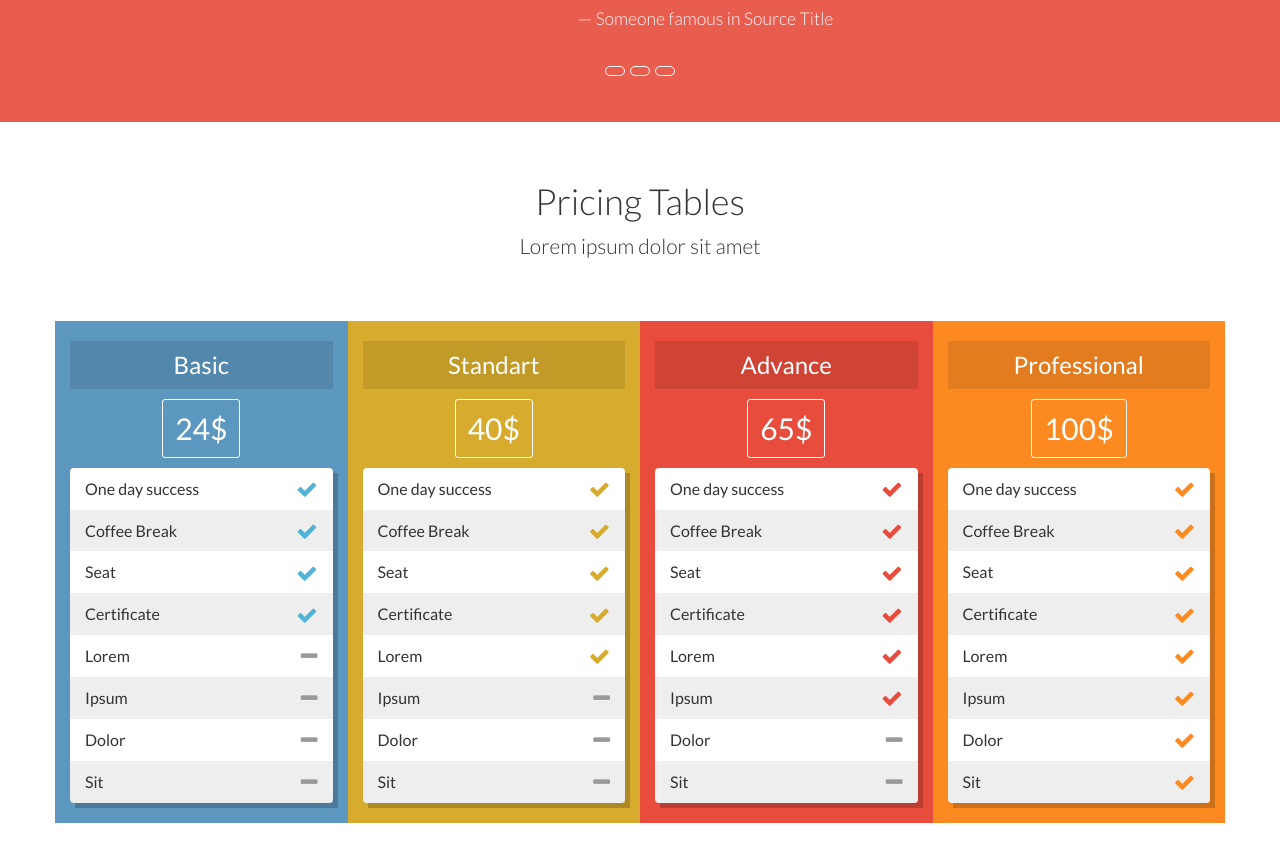
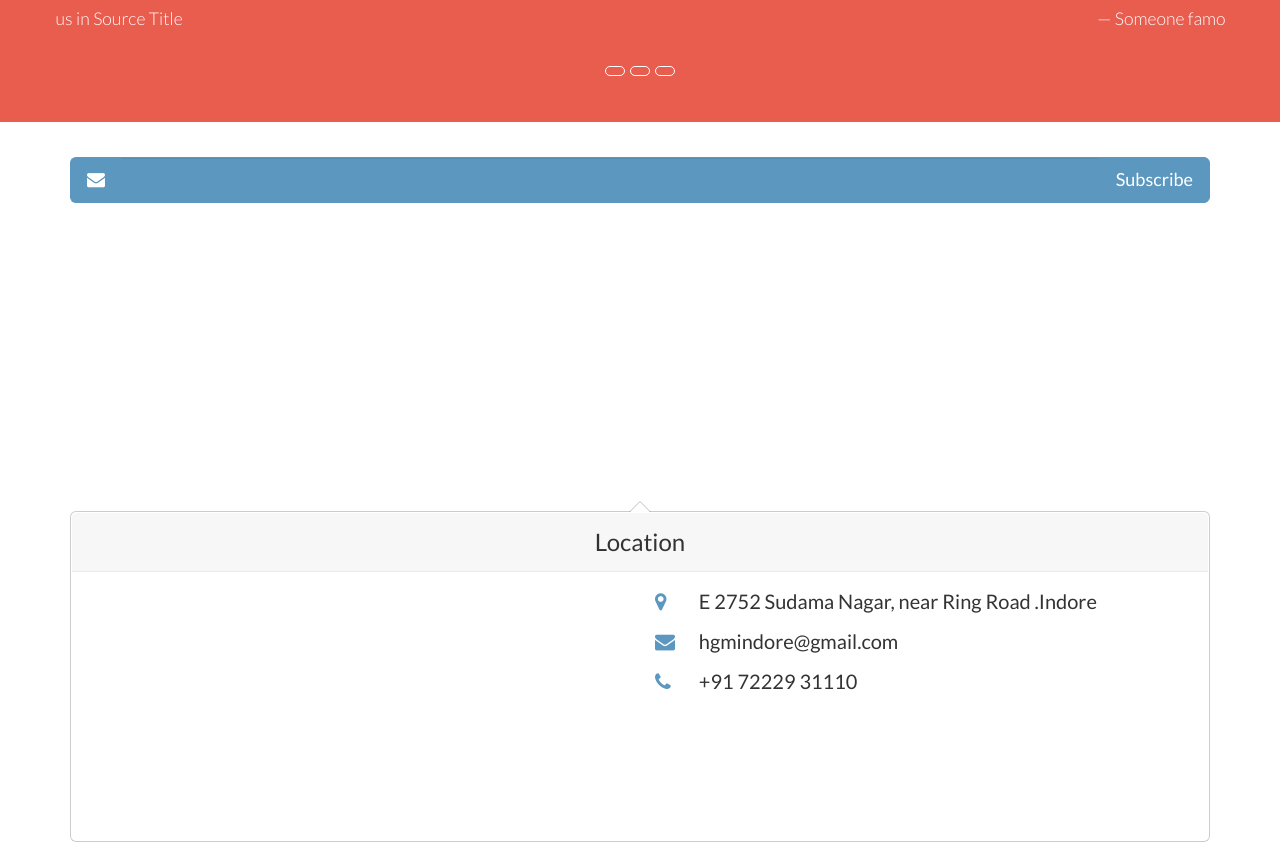
Before and after one commit to hgmindia/hgmindia.github.io, a plain HTML site: page index.html in a window 1280 px wide. Shown: the part 2929-3771 px from the top of the page. Drawn offline with Linux system fonts and the light colour scheme; some packages are replaced by stand-ins of ours; a script that the page names is missing.

Commit message:
Update index.html

```diff
--- a/index.html
+++ b/index.html
@@ -595,7 +595,7 @@
     <!-- ///  end testimonials  /// -->
 
     <!-- ///  begin price  /// -->
-    <div class="price" id="price">
+    <!-- <div class="price" id="price">
       <div class="container">
         <div class="section-heading">
           <h1>Pricing Tables</h1>
@@ -764,7 +764,7 @@
           </div>
         </div>
       </div>
-    </div>
+    </div> -->
     <!-- ///  end price  /// -->
 
     <!-- ///  begin faq  /// -->
```
